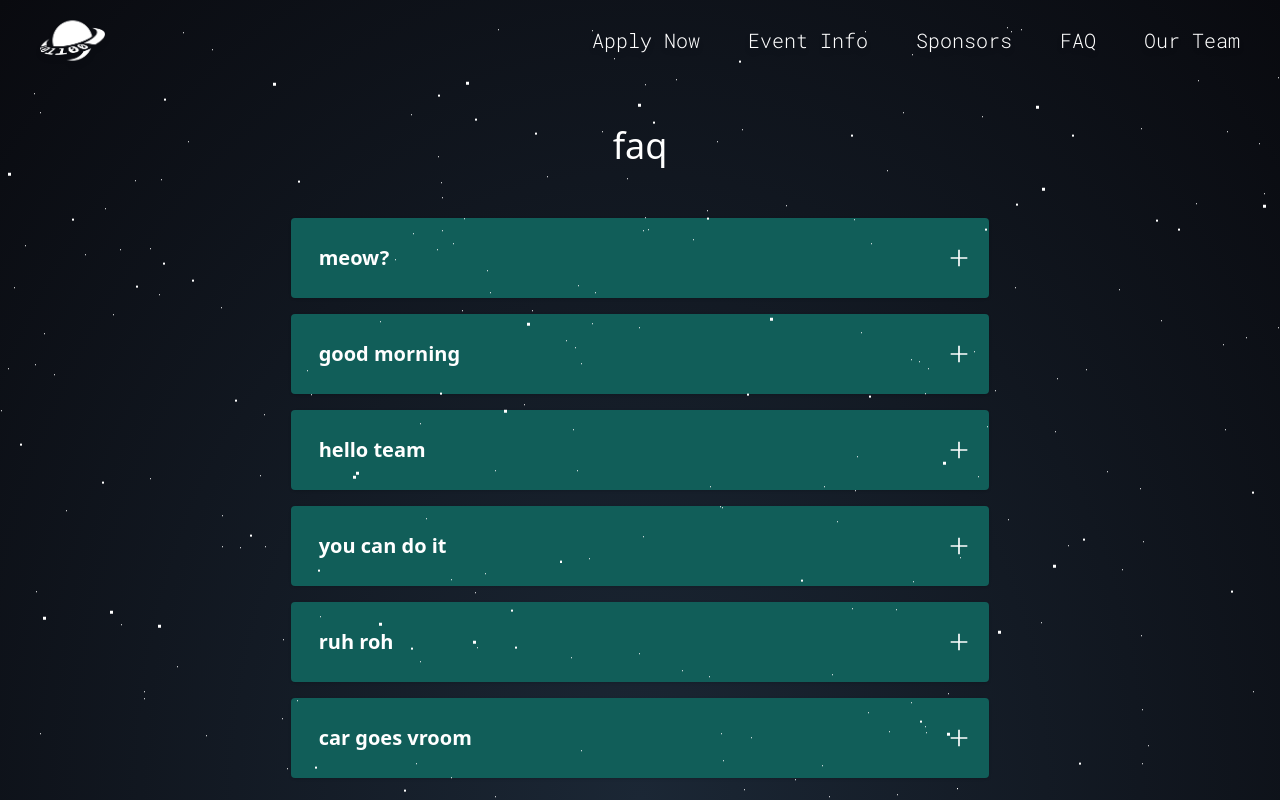
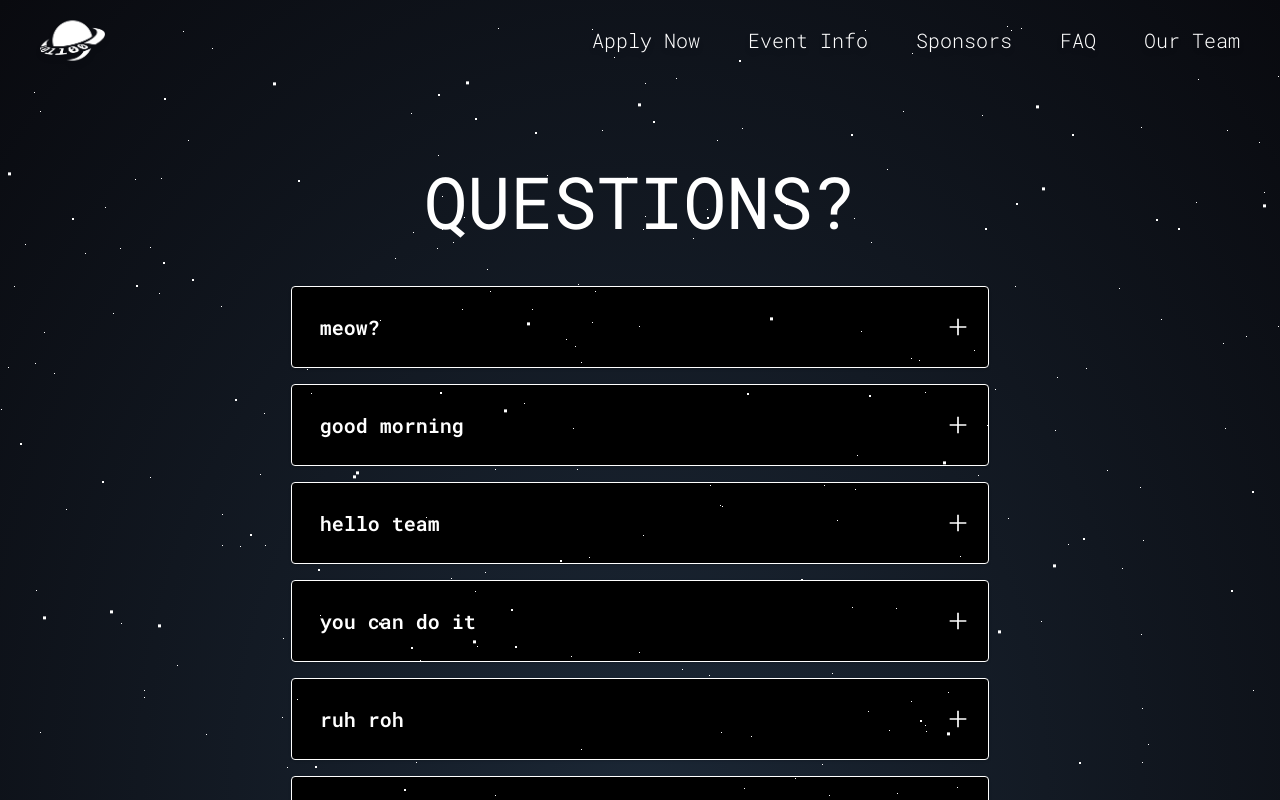
Before and after one commit to Amelia1110/AstralHacks, a Next.js app: page /faq in a window 1280 px wide. Shown: the top 800 px of the page. Built offline with nearby package versions, Linux system fonts and the light colour scheme.

Commit message:
styling FAQ page

```diff
--- a/components/FAQ.tsx
+++ b/components/FAQGroup.tsx
@@ -4,7 +4,7 @@ import down from "../public/down.svg";
 import Head from 'next/head';
 import FAQ from '@/pages/faq';
 import FAQItem from './FAQITem';
-import { Major_Mono_Display } from 'next/font/google';
+import { Major_Mono_Display, Roboto_Mono } from 'next/font/google';
 
 type Props = {
     question :string,
@@ -21,20 +21,10 @@ interface LayoutProps {
     data2: Props[]
 }
 
-const majorMonoDisplay = Major_Mono_Display({
-  subsets: ['latin'],
-  variable: '--font-major_mono_display',
-  weight: '400'
-})
-
-function FAQPage({ handleClick, isSomeActive, data, data2, turn, setTurn }: LayoutProps): React.JSX.Element {
+function FAQGroup({ handleClick, isSomeActive, data, data2, turn, setTurn }: LayoutProps): React.JSX.Element {
   return (
-    <div className='items-center flex-col grid  lg:w-7/12 lg:mt-7 w-full my-5 px-4'>
-      <span className={`${majorMonoDisplay.variable} font-heading text-center text-4xl px-6 py-3 text-white`}>
-        faq
-      </span>
-
-      <div className='flex justify-auto w-full mb-6 lg:justify-end'>
+    <div className='items-center flex-col grid  lg:w-7/12 w-full my-8 px-4'>
+      <div className='flex justify-auto w-full lg:justify-end'>
         <button
         >
           <div
@@ -62,4 +52,4 @@ function FAQPage({ handleClick, isSomeActive, data, data2, turn, setTurn }: Layo
   );
 }
 
-export default FAQPage
+export default FAQGroup
--- a/components/FAQItem.tsx
+++ b/components/FAQItem.tsx
@@ -2,6 +2,7 @@ import Image from 'next/image'
 import React, { Dispatch, SetStateAction, useEffect, useRef } from 'react'
 import minus from "../public/minus.svg";
 import plus from "../public/plus.svg";
+import { Roboto_Mono } from 'next/font/google';
 
 type Props = {
     question: string,
@@ -10,6 +11,12 @@ type Props = {
     setTurn: Dispatch<SetStateAction<boolean[]>>,
     idx: number
 }
+
+const robotoMono = Roboto_Mono({
+  subsets: ['latin'],
+  variable: '--font-roboto',
+  weight: ['100', '200', '300', '400', '500', '600', '700']
+})
 
 const FAQItem = ({question, answer, turn, setTurn, idx}: Props) => {
 
@@ -30,18 +37,18 @@ const FAQItem = ({question, answer, turn, setTurn, idx}: Props) => {
   return (
     <div className='flex grid-flow-col rounded items-center justify-center w-full px-2 text-lg pt-4 lg:text-base'>
       <button onClick={toggleAccordion}
-       className={`bg-teal-800 px-5 rounded shadow cursor-pointer w-full h-full ${turn![idx]}`}>
+       className={`bg-black px-5 rounded shadow border border-white cursor-pointer w-full h-full ${turn![idx]}`}>
         <div className='py-3'>
            <div className='grid-flow-col flex items-center justify-between h-14 text-left'>
-              <span className='ml-2 font-medium lg:font-semibold lg:text-xl text-sm text-white'>{question}</span>
+              <span className={`${robotoMono.variable} font-text ml-2 font-medium lg:font-semibold lg:text-xl text-sm text-white`}>{question}</span>
               <div>
-               { turn![idx] ? <Image src={minus} alt="" width={20} height={20}/> :
+               { turn![idx] ? <Image src={minus} alt="" width={30} height={30}/> :
                 <Image src={plus} alt="" width={20} height={20}/>}
 
               </div>
            </div>
-           <div ref={contentRef} className='mx-4 overflow-hidden text-left text-white transition-all duration-500 h-full'>
-              <p className='py-1 border-white font-normal leading-normal text-justify whitespace-pre-line text-xs lg:text-lg'>
+           <div ref={contentRef} className={`${robotoMono.variable} font-text mx-4 overflow-hidden text-left text-white transition-all duration-500 h-full`}>
+              <p className={`${robotoMono.variable} font-text py-1 pb-4 border-white font-light leading-normal text-justify whitespace-pre-line text-xs lg:text-lg`}>
                 {answer}
               </p>
            </div>
--- a/pages/event-info.tsx
+++ b/pages/event-info.tsx
@@ -13,7 +13,7 @@ export default function EventInfo() {
       <div className='flex w-full justify-center items-center'>
         <h1 className={`${robotoMono.variable} font-heading text-white text-medium text-7xl text-right `}>EVENT INFO</h1>
       </div>
-      <div className="w-full items-center pt-10">
+      <div className="w-full items-center mt-10">
         <p className={`${robotoMono.variable} font-text font-light text-center leading-relaxed text-white text-2xl mx-56`}> Lorem ipsum dolor sit amet consectetur adipisicing elit. Et amet porro odit debitis fuga reiciendis eligendi ea sunt adipisci earum quam culpa molestias saepe delectus totam a maiores, velit tenetur, vitae repellat sit incidunt sed nesciunt. Optio, voluptate modi. Tempora voluptates assumenda deleniti consequatur. Culpa minus tenetur repudiandae necessitatibus excepturi corrupti debitis assumenda porro nesciunt quae laudantium, esse, voluptas, harum consequuntur optio ea voluptates facilis aliquam inventore accusamus delectus. Possimus et molestias totam reiciendis nihil rerum rem eligendi officiis perferendis.</p>
       </div>
     </div>
--- a/pages/faq.tsx
+++ b/pages/faq.tsx
@@ -1,11 +1,16 @@
 import Head from 'next/head'
-import { Inter } from 'next/font/google'
+import { Inter, Roboto_Mono } from 'next/font/google'
 import { useState } from 'react'
 import data from "../public/data.json"
 import { Layout } from 'antd'
-import FAQPage from '@/components/FAQ'
+import FAQGroup from '@/components/FAQGroup'
 const inter = Inter({ subsets: ['latin'] })
 
+const robotoMono = Roboto_Mono({
+  subsets: ['latin'],
+  variable: '--font-roboto',
+  weight: ['100', '200', '300', '400', '500', '600', '700']
+})
 
 export default function FAQ() {
   const [active, setActive] = useState([false, false, false, false, false]);
@@ -17,24 +22,25 @@ export default function FAQ() {
   };
 
   return (
-    <div>
-    <div className='grid row-start-1 place-items-center w-full'>
-      <FAQPage
+    <div className="pt-20 w-full h-full">
+      <div className='flex w-full justify-center items-center'>
+        <h1 className={`${robotoMono.variable} font-heading text-white text-medium text-7xl text-right `}>QUESTIONS?</h1>
+      </div>
+      <div className='grid row-start-1 place-items-center w-full mb-2'>
+        <FAQGroup
           handleClick={handleClick}
           isSomeActive={isSomeActive}
           data={data}
           turn={active}
           setTurn={setActive} data2={[]}
           />
-    </div>
-    <p className='text-white text-2xl text-center'> More Questions? </p>
-    <a href="/contactus">
+      </div>
+      <p className='text-white text-2xl text-center'> More Questions? </p>
+      <a href="/contactus">
           <div className="py-5 flex justify-center gap-2 pt-2">
-
             <p className='font-text text-center text-white bg-teal-800 hover:bg-teal-600 focus:ring-4 focus:ring-blue-300 font-medium rounded-lg text-sm px-5 py-2.5 dark:bg-teal-800 dark:hover:bg-teal-600 focus:outline-none dark:focus:ring-blue-800'> Contact Us!</p>
-            </div>
-            </a>
-
+          </div>
+      </a>
     </div>
   )
 }
```
